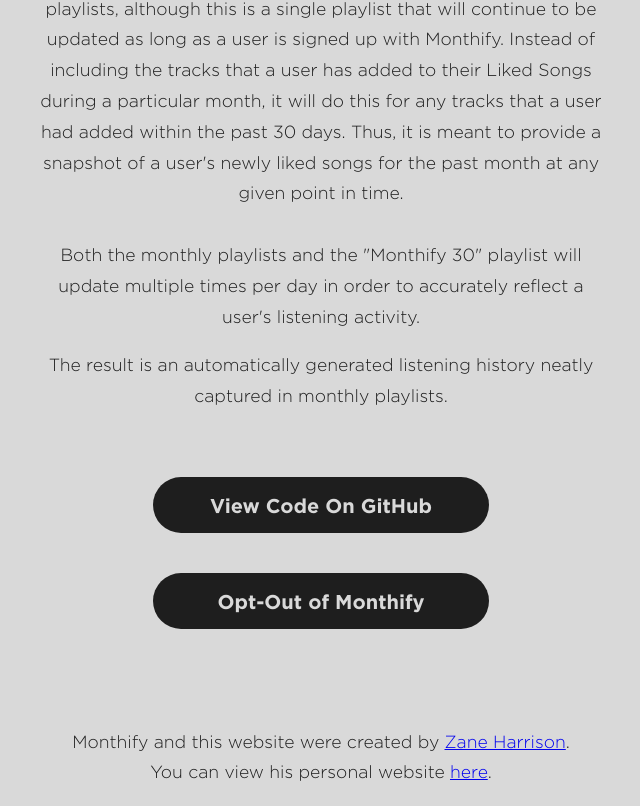
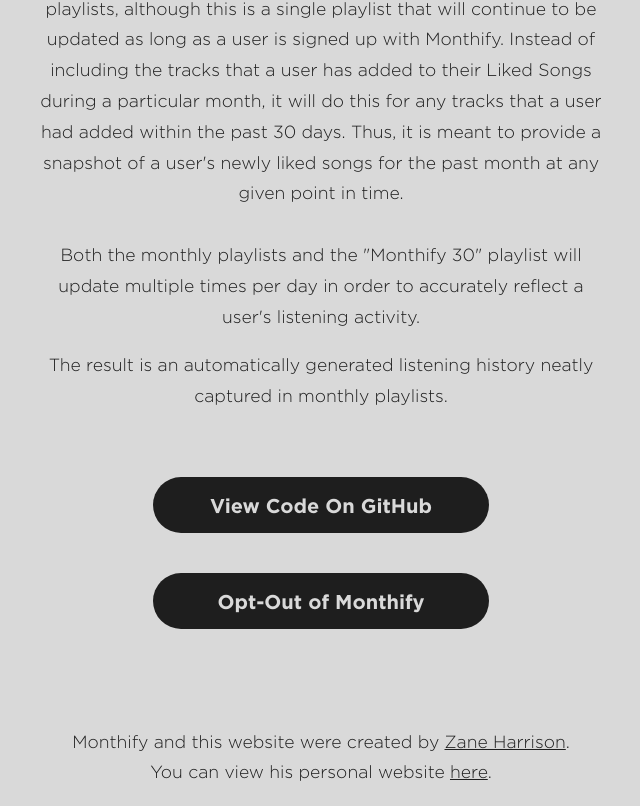
Before and after one commit to zaneHarrison/monthify-app, a Next.js app in the folder client/: page / in a window 1280 px wide. Shown: the part 1372-2178 px from the top of the page, without its empty margins (319-959 px from the left). Built offline with nearby package versions, Linux system fonts and the light colour scheme.

Commit message:
Change link colors

```diff
--- a/client/src/app/components/LearnMoreSection.tsx
+++ b/client/src/app/components/LearnMoreSection.tsx
@@ -67,12 +67,20 @@
       <div id="created-by-text" className={styles.createdByTextContainer}>
         <p className={light.className}>
           Monthify and this website were created by{" "}
-          <a href="https://www.linkedin.com/in/zane-harrison/" target="_blank">
+          <a
+            className={styles.linkText}
+            href="https://www.linkedin.com/in/zane-harrison/"
+            target="_blank"
+          >
             Zane Harrison
           </a>
           . <br />
           You can view his personal website{" "}
-          <a href="https://zlh-personal-site.vercel.app/" target="_blank">
+          <a
+            className={styles.linkText}
+            href="https://zlh-personal-site.vercel.app/"
+            target="_blank"
+          >
             here
           </a>
           .
--- a/client/src/app/components/SignedUpSection.tsx
+++ b/client/src/app/components/SignedUpSection.tsx
@@ -30,7 +30,10 @@
       <div id="opt-out-text" className={styles.optOutTextContainer}>
         <p className={light.className}>
           You can opt-out of Monthify{" "}
-          <Link href="/login?optOut=true">here</Link>.
+          <Link className={styles.linkText} href="/login?optOut=true">
+            here
+          </Link>
+          .
         </p>
       </div>
       <Button
--- a/client/src/app/styles/LearnMoreSectionStyles.module.css
+++ b/client/src/app/styles/LearnMoreSectionStyles.module.css
@@ -34,6 +34,10 @@
     font-size: 13px;
     text-align: center;
     line-height: 1.75;
+  }
+
+  .linkText {
+    color: #1e1e1e;
   }
 }
 
@@ -72,6 +76,10 @@
     text-align: center;
     line-height: 1.75;
   }
+
+  .linkText {
+    color: #1e1e1e;
+  }
 }
 
 /* Medium devices (landscape tablets, 768px and up) */
@@ -108,6 +116,10 @@
     font-size: larger;
     text-align: center;
     line-height: 1.75;
+  }
+
+  .linkText {
+    color: #1e1e1e;
   }
 }
 
@@ -146,6 +158,10 @@
     text-align: center;
     line-height: 1.75;
   }
+
+  .linkText {
+    color: #1e1e1e;
+  }
 }
 
 /* Extra large devices (large laptops and desktops, 1750px and up) */
@@ -183,4 +199,8 @@
     text-align: center;
     line-height: 1.75;
   }
+
+  .linkText {
+    color: #1e1e1e;
+  }
 }
--- a/client/src/app/styles/SignedUpSection.module.css
+++ b/client/src/app/styles/SignedUpSection.module.css
@@ -30,6 +30,10 @@
     font-size: 15px;
     text-align: center;
     line-height: 1.5;
+  }
+
+  .linkText {
+    color: #ececec;
   }
 }
 
@@ -66,6 +70,10 @@
     text-align: center;
     line-height: 1.75;
   }
+
+  .linkText {
+    color: #ececec;
+  }
 }
 
 /* Medium devices (landscape tablets, 768px and up) */
@@ -100,6 +108,10 @@
     font-size: larger;
     text-align: center;
     line-height: 1.75;
+  }
+
+  .linkText {
+    color: #ececec;
   }
 }
 
@@ -136,4 +148,8 @@
     text-align: center;
     line-height: 1.75;
   }
+
+  .linkText {
+    color: #ececec;
+  }
 }
```
